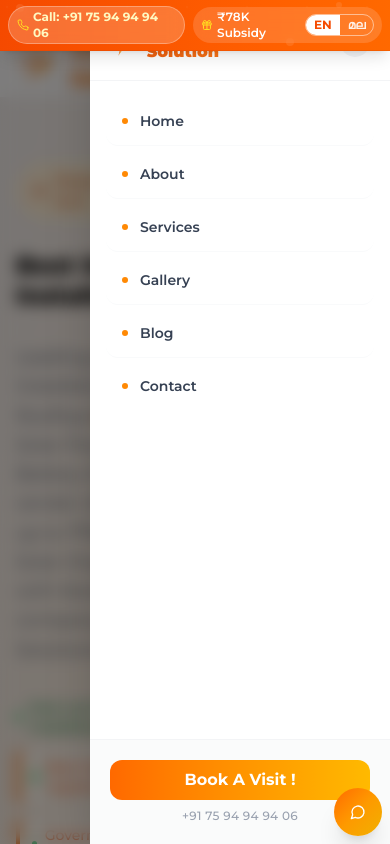
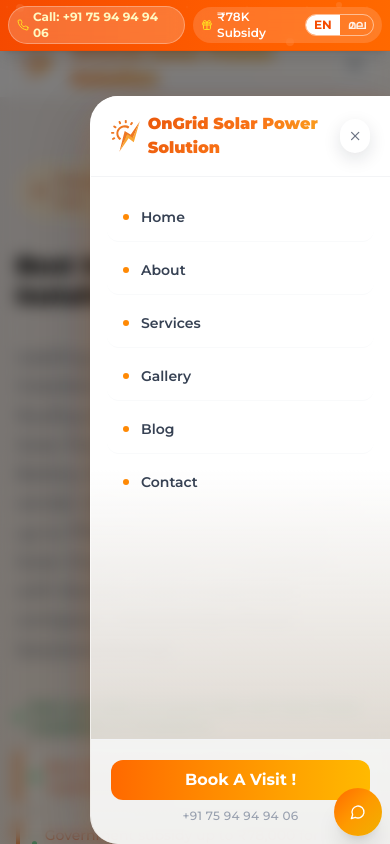
Before and after one commit to sanukhandev/ongrid-solar-new-site, a Next.js app: page / in a window 390 px wide. Both pictures are taken after a click on the button 355 px from the left and 64 px from the top of the page. Shown: the top 844 px of the page. Built offline with nearby package versions, Linux system fonts and the light colour scheme; a web font is replaced by a local one.

Commit message:
feat: enhance mobile menu styles and animations for improved user experience

```diff
--- a/components/header.tsx
+++ b/components/header.tsx
@@ -137,7 +137,7 @@ export function Header() {
           <>
             <motion.div
               key="backdrop"
-              className="fixed inset-0 bg-black/50 backdrop-blur-sm z-[45] md:hidden"
+              className="fixed top-[32px] right-0 bottom-0 left-0 bg-black/50 backdrop-blur-sm z-[45] md:hidden"
               initial={{ opacity: 0 }}
               animate={{ opacity: 1 }}
               exit={{ opacity: 0 }}
@@ -146,7 +146,7 @@ export function Header() {
             />
             <motion.div
               key="drawer"
-              className="fixed top-0 right-0 bottom-0 w-[300px] max-w-[85vw] bg-white z-[46] shadow-2xl md:hidden flex flex-col"
+              className="fixed top-[96px] right-0 bottom-0 w-[300px] max-w-[85vw] overflow-hidden rounded-l-[28px] border-l border-white/60 bg-gradient-to-b from-white via-white to-orange-50/65 z-[46] shadow-[0_24px_64px_rgba(15,23,42,0.24),0_12px_28px_rgba(249,115,22,0.18)] md:hidden flex flex-col"
               initial={{ x: "100%" }}
               animate={{ x: 0 }}
               exit={{ x: "100%" }}
@@ -159,7 +159,7 @@ export function Header() {
                     {data.site.name}
                   </span>
                 </div>
-                <motion.button whileTap={{ scale: 0.88 }} onClick={() => setIsMobileMenuOpen(false)} className="p-2 rounded-full bg-gray-100 hover:bg-orange-50 text-gray-500 hover:text-orange-600 transition-colors">
+                <motion.button whileTap={{ scale: 0.88 }} onClick={() => setIsMobileMenuOpen(false)} className="p-2 rounded-full bg-white shadow-[0_6px_18px_rgba(15,23,42,0.12)] hover:bg-orange-50 text-gray-500 hover:text-orange-600 transition-colors">
                   <X size={18} />
                 </motion.button>
               </div>
```
